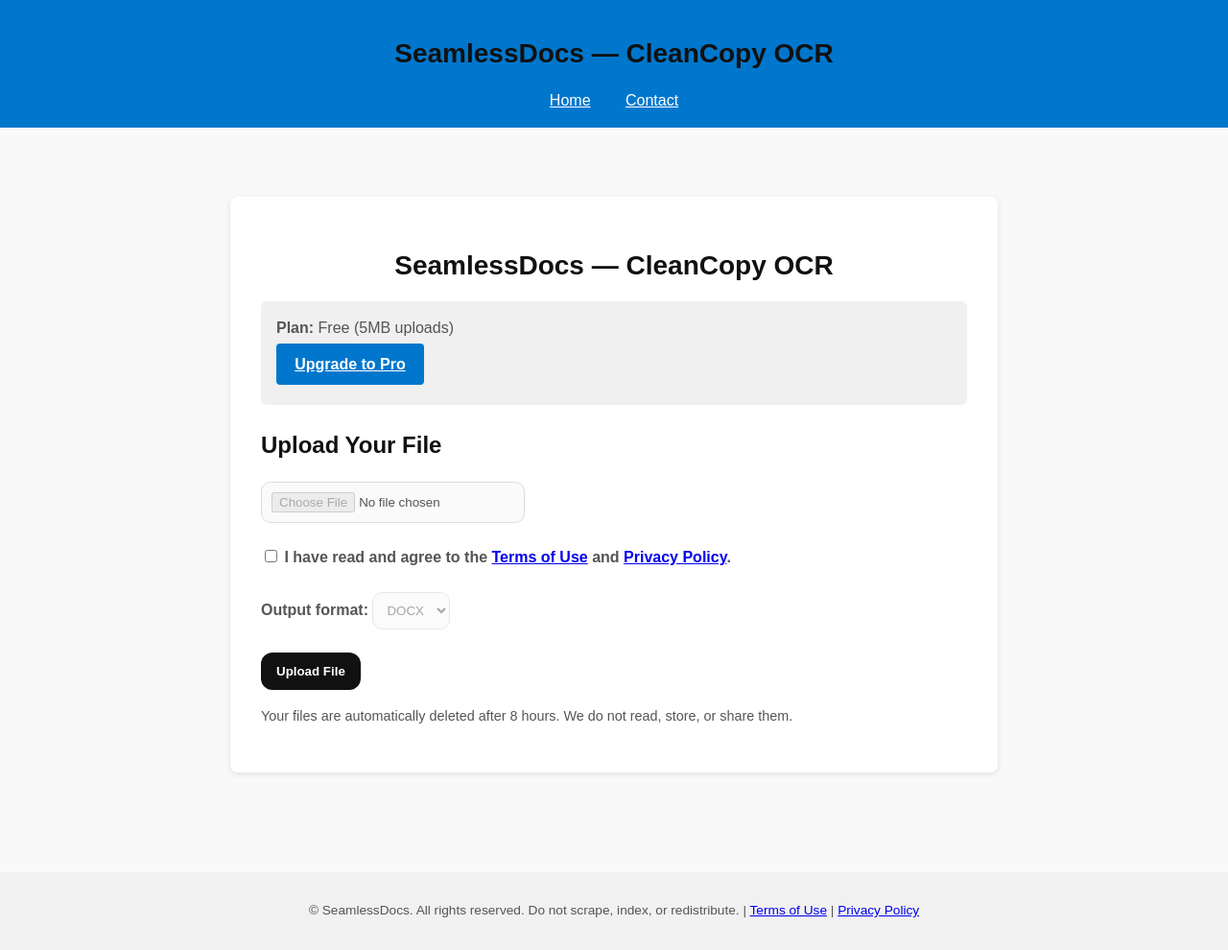
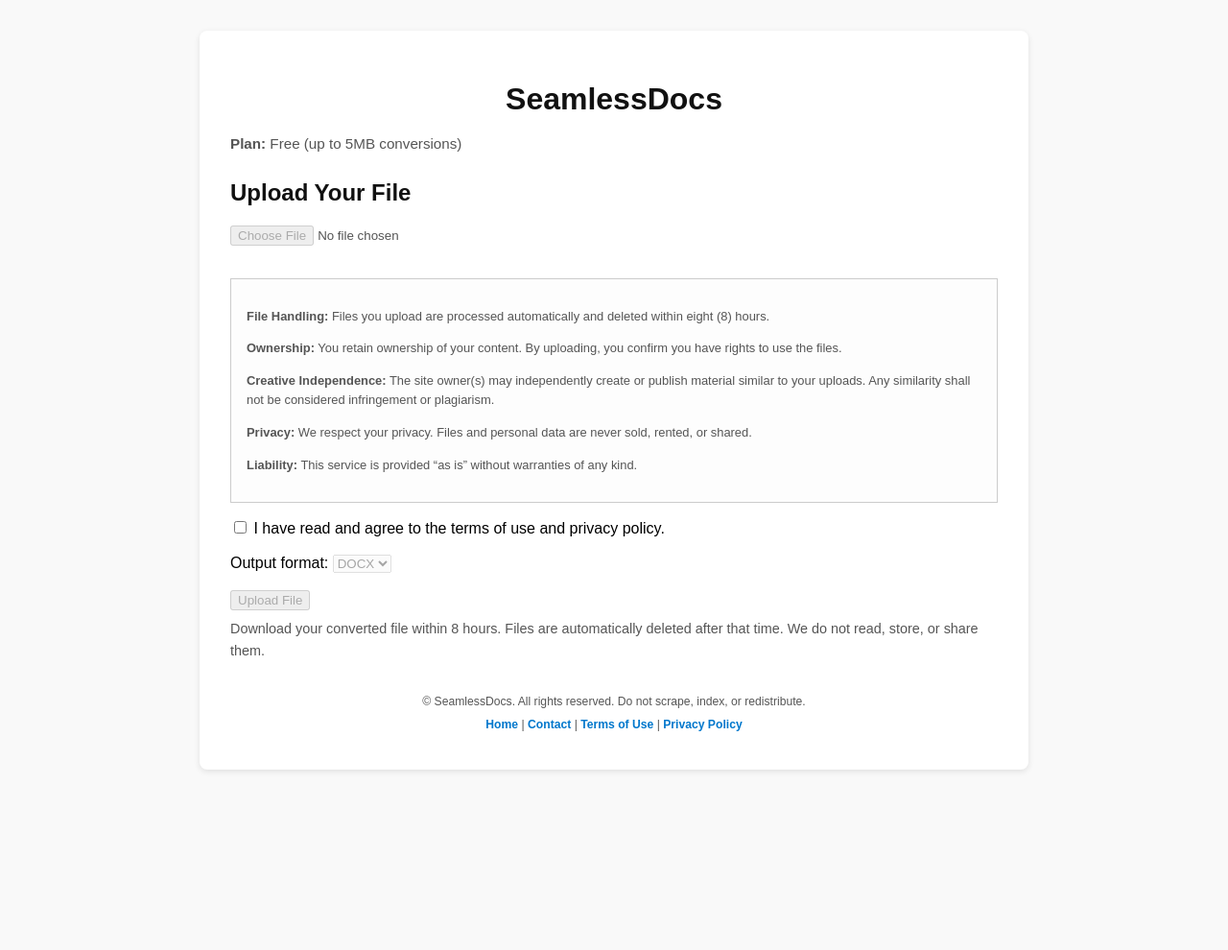
Before and after one commit to dbishop604/cleancopy_app, a Python web app: template templates/index.html in a window 1280 px wide. Shown: the whole page at 96% size. After the commit the page ends 804 px from the top, so only its background shows below. Run offline with Jinja, Linux system fonts and the light colour scheme; the template is opened without the code that fills it, so the values that code supplies are empty.

Commit message:
Update index.html

```diff
--- a/templates/index.html
+++ b/templates/index.html
@@ -4,7 +4,6 @@
   <meta charset="UTF-8" />
   <meta name="viewport" content="width=device-width, initial-scale=1.0"/>
   <title>SeamlessDocs — Upload</title>
-  <link rel="stylesheet" href="{{ url_for('static', filename='styles.css') }}">
   <style>
     body {
       font-family: Arial, sans-serif;
@@ -12,182 +11,117 @@
       margin: 0;
       padding: 0;
       display: flex;
-      flex-direction: column;
-      min-height: 100vh;
-      color: #555;
-    }
-    main {
-      flex: 1;
-      display: flex;
       justify-content: center;
       align-items: flex-start;
-      padding: 2rem;
+      min-height: 100vh;
     }
     .container {
       background: #fff;
+      margin: 2rem;
       padding: 2rem;
       border-radius: 8px;
       box-shadow: 0 2px 6px rgba(0,0,0,0.1);
       max-width: 800px;
       width: 100%;
     }
-    h1 {
-      text-align: center;
-      margin-bottom: 1rem;
-      color: #111;
+    h1 { text-align: center; margin-bottom: 1rem; color: #111; }
+    h2 { margin-top: 1.5rem; color: #111; }
+    p { font-size: 0.95em; color: #555; line-height: 1.6; }
+    .notice { margin: 0.5rem 0 1rem; font-size: 0.9em; color: #555; }
+    footer { margin-top: 2rem; text-align: center; font-size: 0.8rem; color: #777; }
+    footer p { margin: 0.3rem 0; }
+    a { color: #0077cc; text-decoration: none; font-weight: bold; }
+    a:hover { text-decoration: underline; }
+    .btn-primary {
+      display: inline-block;
+      margin-top: 1rem;
+      padding: 0.6rem 1.2rem;
+      background-color: #0077cc;
+      color: white;
+      border-radius: 4px;
+      font-weight: bold;
+      text-decoration: none;
     }
-    h2 { margin-top: 1.5rem; color: #111; }
-    .plan-box {
-      margin-bottom: 1rem;
+    .terms-box {
+      border: 1px solid #ccc;
       padding: 1rem;
-      background: #f0f0f0;
-      border-radius: 6px;
-    }
-    p {
-      font-size: 0.95em;
-      color: #555;
-      line-height: 1.6;
-    }
-    .notice {
-      margin-top: 1rem;
-      font-size: 0.9em;
-      color: #555;
-    }
-    .btn {
-      display: inline-block;
-      margin: 0.3rem 0.3rem 0.3rem 0;
-      padding: 0.6rem 1.2rem;
-      border: none;
-      border-radius: 4px;
-      cursor: pointer;
-      font-weight: bold;
-    }
-    .btn-primary { background-color: #0077cc; color: white; }
-    .btn-secondary { background-color: #eee; color: #333; }
-    /* Flash messages */
-    .flash-messages { margin: 1rem 0; padding: 0.75rem; border-radius: 4px; }
-    .flash-error { background: #ffe5e5; border: 1px solid #cc0000; color: #cc0000; }
-    .flash-success { background: #e5ffe5; border: 1px solid #009900; color: #009900; }
-    /* Progress bar */
-    #progress-container { position: fixed; top: 0; left: 0; width: 100%; height: 4px; background: #eee; display: none; }
-    #progress-bar { height: 100%; width: 0; background: lavender; transition: width 0.4s ease; }
-    /* Donation button */
-    #donate-section { display:none; margin-top:2rem; text-align:center; }
-    #donate-section a {
-      background:#ffdd00;
-      color:#111;
-      padding:0.75rem 1.5rem;
-      border-radius:6px;
-      font-weight:bold;
-      text-decoration:none;
+      max-height: 200px;
+      overflow-y: scroll;
+      background: #fdfdfd;
+      margin: 1rem 0;
+      font-size: 0.85em;
+      line-height: 1.4;
     }
   </style>
 </head>
 <body>
-  {% include 'header.html' %}
+  <div class="container">
+    <h1>SeamlessDocs</h1>
 
-  <!-- Progress bar -->
-  <div id="progress-container"><div id="progress-bar"></div></div>
-
-  <main>
-    <div class="container">
-      <h1>SeamlessDocs — CleanCopy OCR</h1>
-
-      {% if user and plan == "paid" %}
-        <div class="plan-box">
-          <strong>Logged in as:</strong> {{ user.id }} <br>
-          <strong>Plan:</strong> Pro (50MB uploads) <br>
-          <a href="{{ url_for('logout') }}" class="btn btn-secondary">Logout</a>
-          <a href="{{ url_for('billing_portal') }}" class="btn btn-primary">Manage Billing</a>
-        </div>
-      {% else %}
-        <div class="plan-box">
-          <strong>Plan:</strong> Free (5MB uploads) <br>
-          <a href="{{ url_for('upgrade') }}" class="btn btn-primary">Upgrade to Pro</a>
-        </div>
+    <p><strong>Plan:</strong> Free (up to 5MB conversions)</p>
+    {% if plan == "free" %}
+      <a href="{{ url_for('upgrade') }}" class="btn-primary">
+        For files over 5MB (up to 50MB) — Upgrade to Pro
+      </a>
     {% endif %}
 
-      <!-- Flash messages -->
-      {% with messages = get_flashed_messages(with_categories=true) %}
-        {% if messages %}
-          {% for category, message in messages %}
-            <div class="flash-messages flash-{{ category }}">{{ message }}</div>
-          {% endfor %}
-        {% endif %}
-      {% endwith %}
+    <h2>Upload Your File</h2>
+    <form id="uploadForm" action="/convert" method="post" enctype="multipart/form-data">
+      <input type="file" name="fileUpload" id="fileUpload" disabled>
+      <br><br>
 
-      <h2>Upload Your File</h2>
-      <form id="uploadForm" action="{{ url_for('convert') }}" method="post" enctype="multipart/form-data">
-        <!-- File upload input -->
-        <input type="file" name="fileUpload" id="fileUpload" disabled><br><br>
+      <!-- Terms scroll box -->
+      <div class="terms-box">
+        <p><strong>File Handling:</strong> Files you upload are processed automatically and deleted within eight (8) hours.</p>
+        <p><strong>Ownership:</strong> You retain ownership of your content. By uploading, you confirm you have rights to use the files.</p>
+        <p><strong>Creative Independence:</strong> The site owner(s) may independently create or publish material similar to your uploads. Any similarity shall not be considered infringement or plagiarism.</p>
+        <p><strong>Privacy:</strong> We respect your privacy. Files and personal data are never sold, rented, or shared.</p>
+        <p><strong>Liability:</strong> This service is provided “as is” without warranties of any kind.</p>
+      </div>
 
-        <!-- Terms checkbox -->
       <label>
-          <input type="checkbox" id="termsCheck" name="terms" value="accepted">
-          I have read and agree to the
-          <a href="{{ url_for('terms') }}" target="_blank">Terms of Use</a> and
-          <a href="{{ url_for('privacy') }}" target="_blank">Privacy Policy</a>.
-        </label><br><br>
+        <input type="checkbox" id="termsCheck">
+        I have read and agree to the terms of use and privacy policy.
+      </label>
+      <br><br>
 
-        <!-- Format choice -->
       <label for="format">Output format:</label>
       <select name="format" id="format" disabled>
         <option value="docx">DOCX</option>
         <option value="txt">TXT</option>
-        </select><br><br>
+      </select>
+      <br><br>
 
-        <!-- Upload button -->
       <button type="submit" id="uploadBtn" disabled>Upload File</button>
-
-        <!-- Reassurance line -->
-        <p class="notice">Your files are automatically deleted after 8 hours. We do not read, store, or share them.</p>
     </form>
 
-      <!-- Donation button -->
-      <div id="donate-section">
-        <a href="https://www.buymeacoffee.com/yourusername" target="_blank">
-          ☕ Buy Us a Coffee
-        </a>
+    <p class="notice">
+      Download your converted file within 8 hours. Files are automatically deleted after that time. We do not read, store, or share them.
+    </p>
+
+    <footer>
+      <p>© SeamlessDocs. All rights reserved. Do not scrape, index, or redistribute.</p>
+      <p>
+        <a href="{{ url_for('index') }}">Home</a> |
+        <a href="{{ url_for('contact') }}">Contact</a> |
+        <a href="{{ url_for('terms') }}">Terms of Use</a> |
+        <a href="{{ url_for('privacy') }}">Privacy Policy</a>
+      </p>
+    </footer>
   </div>
-    </div>
-  </main>
-
-  {% include 'footer.html' %}
 
   <script>
     const termsCheck = document.getElementById('termsCheck');
     const uploadBtn = document.getElementById('uploadBtn');
     const fileUpload = document.getElementById('fileUpload');
     const formatSelect = document.getElementById('format');
-    const form = document.getElementById('uploadForm');
-    const progressContainer = document.getElementById('progress-container');
-    const progressBar = document.getElementById('progress-bar');
-    const donateSection = document.getElementById('donate-section');
 
-    // Enable inputs only if Terms are accepted
     termsCheck.addEventListener('change', function() {
       const enabled = this.checked;
       uploadBtn.disabled = !enabled;
       fileUpload.disabled = !enabled;
       formatSelect.disabled = !enabled;
     });
-
-    // Progress bar animation + donation button on submit
-    form.addEventListener('submit', function() {
-      progressContainer.style.display = 'block';
-      progressBar.style.width = '0%';
-      donateSection.style.display = 'block'; // show donation button
-
-      let width = 0;
-      const interval = setInterval(() => {
-        if (width >= 90) {
-          clearInterval(interval);
-        } else {
-          width += 10;
-          progressBar.style.width = width + "%";
-        }
-      }, 500);
-    });
   </script>
 </body>
 </html>
```
Lines whose indentation alone changed are shown as unchanged.
